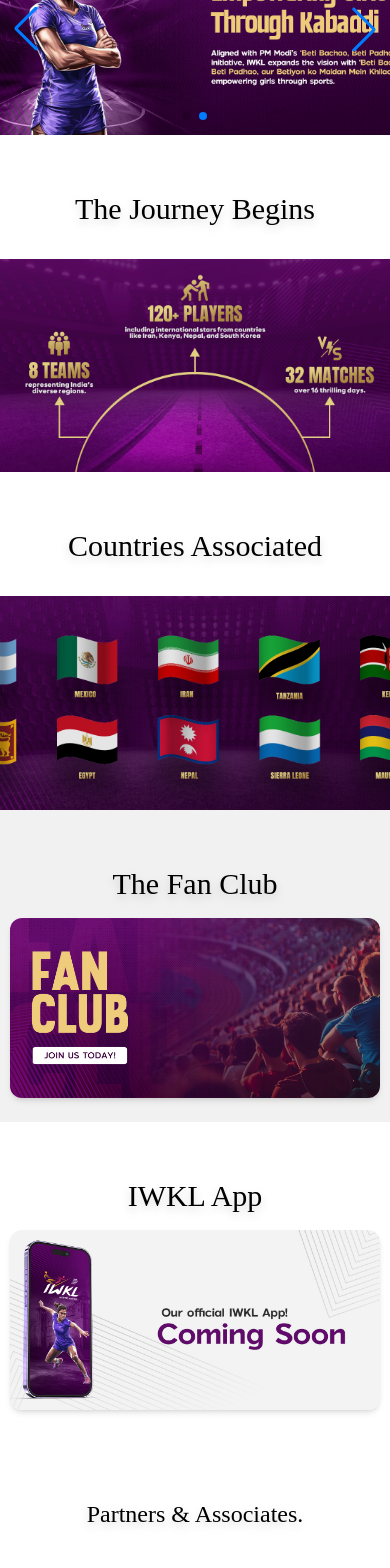
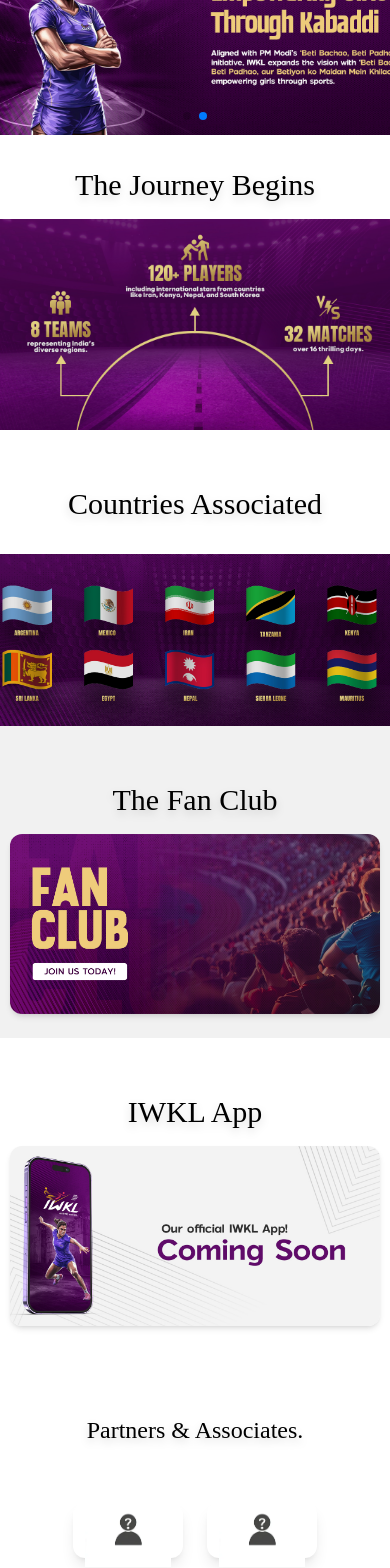
Before and after one commit to kolikrish/Haryana-WCL, a Next.js app: page / in a window 390 px wide. Shown: the part 220-1788 px from the top of the page. Built offline with nearby package versions, Linux system fonts and the light colour scheme; a web font is replaced by a local one.

Commit message:
Added some more changes

```diff
--- a/components/AboutSection.jsx
+++ b/components/AboutSection.jsx
@@ -4,7 +4,7 @@
 const AboutSection = () => {
   return (
     <>
-    <section className="relative w-full min-h-[40vh] md:min-h-[80vh] flex flex-col bg-white">
+    <section className="relative w-full min-h-[20vh] md:min-h-[90vh] flex flex-col bg-white">
     {/* Background Image - Responsive Height */}
 
     <div className="w-full text-center mt-14 md:mt-14 md:mb-6 z-10 px-4 mb-8">
@@ -29,7 +29,7 @@
     </div>
   </section>
 
-    <section className="relative w-full min-h-[40vh] md:min-h-[80vh] flex flex-col bg-white mb-10">
+    <section className="relative w-full min-h-[20vh] md:min-h-[80vh] flex flex-col bg-white mb-10">
         {/* Background Image - Responsive Height */}
         <div className="relative w-full flex-1 min-h-[160px] sm:min-h-[250px] md:min-h-0">
         <Image
--- a/components/Associated.jsx
+++ b/components/Associated.jsx
@@ -5,7 +5,7 @@
 
 const Journey = () => {
   return (
-    <section className="relative w-full min-h-[40vh] md:min-h-[85vh] flex flex-col bg-white">
+    <section className="relative w-full min-h-[35vh] md:min-h-[85vh] flex flex-col bg-white">
       {/* Headline - Responsive spacing and font size */}
       <div className="w-full text-center mt-14 md:mt-14 md:mb-6 z-10 px-4 mb-8">
         <h1 className="text-3xl sm:text-3xl md:text-5xl font-[Koba] md:font-medium text-black drop-shadow-lg">
--- a/components/Hero.jsx
+++ b/components/Hero.jsx
@@ -3,23 +3,31 @@
 import React from "react";
 import Image from "next/image";
 import { Swiper, SwiperSlide } from "swiper/react";
-import { Navigation, Pagination, Autoplay } from "swiper/modules";
+import { Pagination, Autoplay } from "swiper/modules";
 
 // Import Swiper styles
 import "swiper/css";
 import "swiper/css/navigation";
 import "swiper/css/pagination";
 
+// Hide Swiper navigation arrows with custom CSS
+const swiperButtonStyles = `
+  .swiper-button-next,
+  .swiper-button-prev {
+    display: none !important;
+  }
+`;
+
 const Hero = () => {
   return (
-    <section className="relative w-full overflow-hidden h-[25vh] lg:h-[70vh]">
+    <section className="relative w-full overflow-hidden h-[25vh] lg:h-[65vh]">
+      <style>{swiperButtonStyles}</style>
       {/* Background Image Carousel */}
       <div className="absolute inset-0 w-full h-full z-0">
         <Swiper
-          modules={[Navigation, Pagination, Autoplay]}
+          modules={[Pagination, Autoplay]}
           spaceBetween={0}
           slidesPerView={1}
-          navigation
           pagination={{ clickable: true }}
           autoplay={{ delay: 3000 }}
           loop={true}
--- a/components/Journey.jsx
+++ b/components/Journey.jsx
@@ -5,15 +5,15 @@
 
 const Journey = () => {
   return (
-    <section className="relative w-full min-h-[40vh] md:min-h-[85vh] flex flex-col bg-white">
+    <section className="relative w-full min-h-[35vh] md:min-h-[85vh] flex flex-col bg-white">
       {/* Headline - Responsive spacing and font size */}
-      <div className="w-full text-center mt-14 md:mt-14 md:mb-6 z-10 px-4 mb-8">
+      <div className="w-full text-center mt-8 md:mt-14 md:mb-6 z-10 px-4 mb-4">
         <h1 className="text-3xl sm:text-3xl md:text-5xl font-[Koba] md:font-medium text-black drop-shadow-lg">
             The Journey Begins
         </h1>
       </div>
       {/* Background Image - Responsive Height */}
-      <div className="relative w-full flex-1 min-h-[160px] sm:min-h-[250px] md:min-h-0">
+      <div className="relative w-full flex-1 min-h-[80px] sm:min-h-[160px] md:min-h-0">
         <Image
           src="/assets/Journey.jpg"
           alt="Associated Countries"
--- a/components/Partners.jsx
+++ b/components/Partners.jsx
@@ -25,22 +25,22 @@
       {/* Headline */}
       <div className="w-full text-center mt-8 md:mt-10 md:mb-8 z-10 px-4 mb-14">
         <h1 className="text-2xl sm:text-3xl md:text-5xl font-[Koba] md:font-medium text-black drop-shadow-lg">
-        Partners & Associates.
+          Partners & Associates.
         </h1>
       </div>
       {/* Partner Logos */}
-      <div className="flex flex-row flex-wrap justify-center gap-12 items-center w-full px-4">
+      <div className="flex flex-row flex-wrap justify-center gap-6 sm:gap-10 items-center w-full px-2 sm:px-4">
         {partnersData.map((partner, idx) => (
           <div
             key={partner.name}
-            className="bg-white rounded-xl shadow-lg p-6 flex items-center justify-center w-[260px] h-[180px] min-w-[220px] min-h-[140px]"
+            className="bg-white rounded-xl shadow-lg p-3 sm:p-6 flex items-center justify-center w-[110px] h-[56px] sm:w-[220px] sm:h-[120px] min-w-[90px] min-h-[48px] transition-all"
           >
             <Image
               src={partner.logo}
               alt={partner.alt}
-              width={220}
-              height={120}
-              className="object-contain"
+              width={90}
+              height={50}
+              className="object-contain sm:w-[230px] sm:h-[150px]"
               priority={idx === 0}
               unoptimized={partner.logo.startsWith("http")}
             />
```
